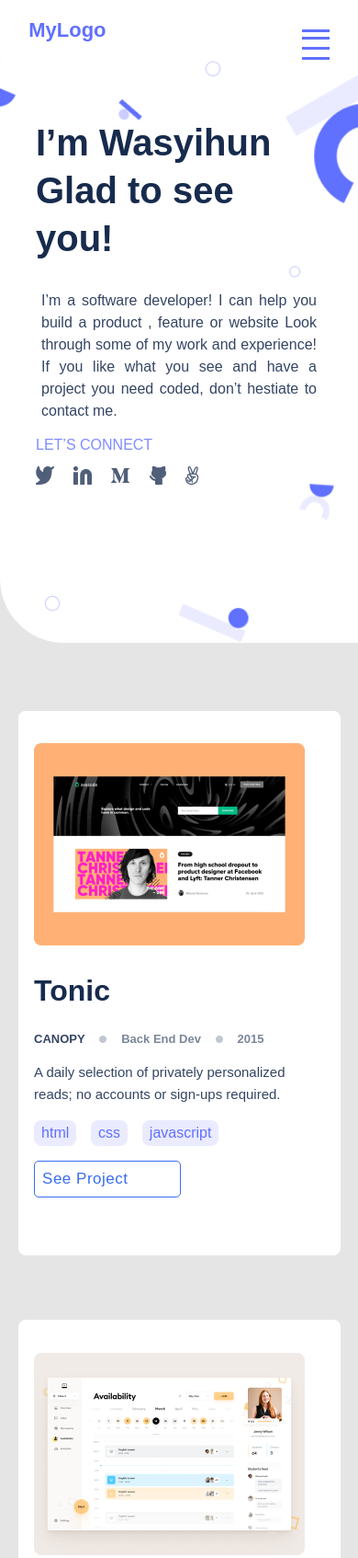
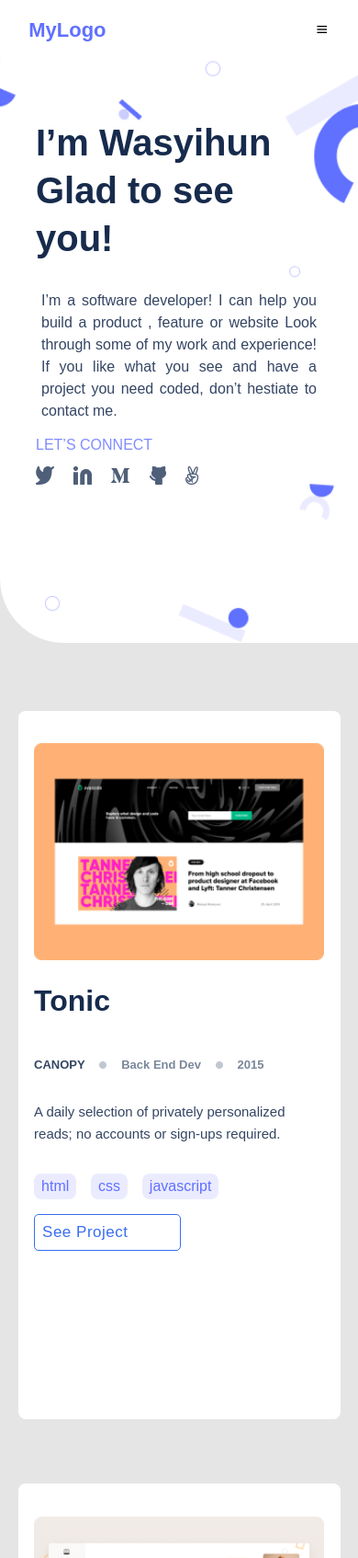
Before and after one commit to WasyihunS/Portfolio_website, a website: page index.html in a window 390 px wide. Shown: the top 1694 px of the page at 92% size. Drawn offline with nearby package versions, Linux system fonts and the light colour scheme; files whose address does not match are found by name.

Commit message:
Add humberger menu

```diff
--- a/index.html
+++ b/index.html
@@ -6,6 +6,10 @@
     <meta name="viewport" content="width=device-width, initial-scale=1.0" />
     <link rel="stylesheet" href="style.css" />
     <link rel="preconnect" href="https://fonts.googleapis.com" />
+    <link
+      href="https://unpkg.com/boxicons@2.1.4/css/boxicons.min.css"
+      rel="stylesheet"
+    />
     <link
       rel="stylesheet"
       href="https://cdnjs.cloudflare.com/ajax/libs/font-awesome/6.3.0/css/all.min.css"
@@ -20,10 +24,8 @@
       <div>
         <a class="my_logo">MyLogo</a>
       </div>
-      <nav class="menu_icon">
-        <div class="menu_icon"></div>
-        <div class="menu_icon"></div>
-        <div class="menu_icon"></div>
+      <nav>
+        <i class="bx bx-menu"></i>
       </nav>
     </header>
     <section class="body_content">
--- a/style.css
+++ b/style.css
@@ -120,7 +120,7 @@ body {
   border-radius: 20px;
   margin-top: 10%;
   margin-bottom: 10%;
-  height: 600px;
+  height: 552px;
 }
 
 .works-main h2 {
@@ -245,9 +245,6 @@ body {
   font-size: 40px;
   color: #172b4d;
 }
-
-
-
 
 .frame {
   width: 80%;
@@ -378,7 +375,9 @@ hr {
     padding-right: 5%;
     background-color: white;
     margin-top: 10%;
-    height: 522px;
+    height: 700px;
+    display: flex;
+    flex-direction: column;
     border-radius: 8px;
     flex: none;
     order: 0;
```
